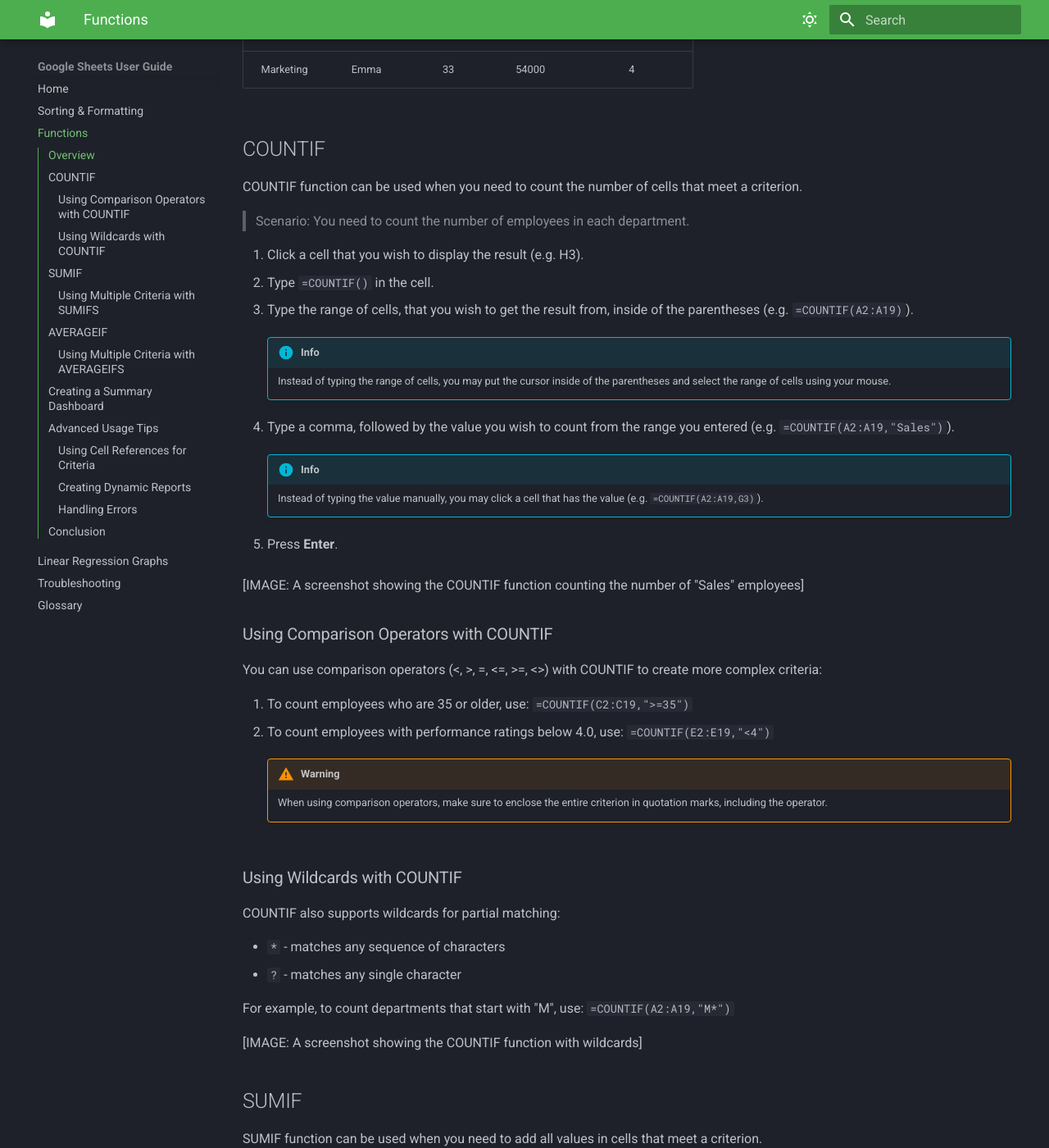
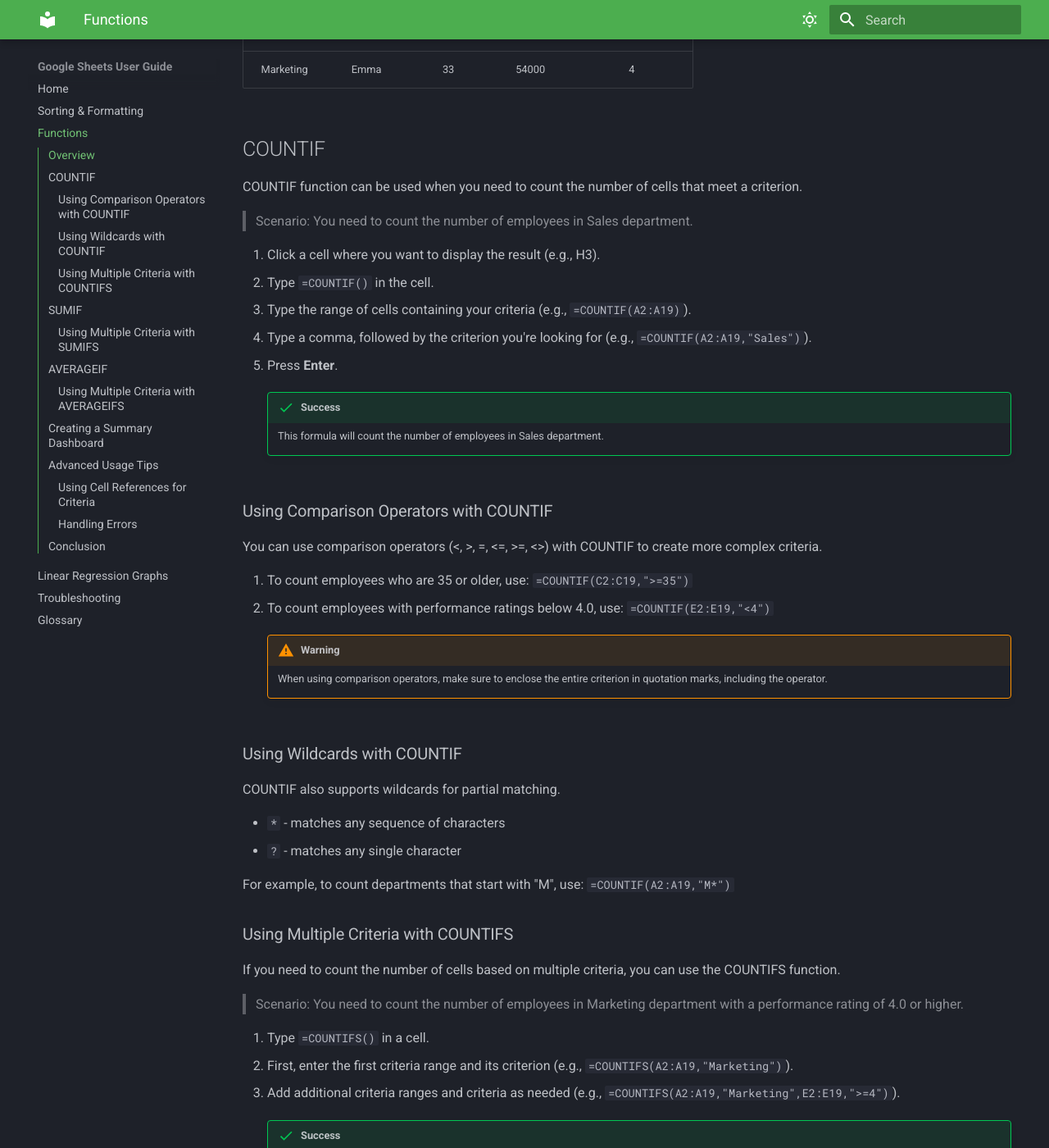
Before and after one commit to Hazel-Jeong-dev/COMM2216_UserGuide_Aibyn_Hazel, an MkDocs documentation site: the page built from docs/Functions.md, in a window 1280 px wide and 1400 px high, scrolled down 1147 px. Shown: the whole window at 82% size. Built offline with MkDocs 1.6.1 and Material for MkDocs 9.7.7, drawn with Linux system fonts in a browser that asks for light colours; some of the changed text lies outside the part shown.

Commit message:
Update Functions page

```diff
--- a/docs/Functions.md
+++ b/docs/Functions.md
@@ -27,26 +27,19 @@ In this section, we will provide a step-by-step guide for you to use these three
 
 ## COUNTIF
 COUNTIF function can be used when you need to count the number of cells that meet a criterion.
- > Scenario: You need to count the number of employees in each department.
+ > Scenario: You need to count the number of employees in Sales department.
 
-1. Click a cell that you wish to display the result (e.g. H3).
+1. Click a cell where you want to display the result (e.g., H3).
 2. Type `=COUNTIF()` in the cell.
-3. Type the range of cells, that you wish to get the result from, inside of the parentheses (e.g. `=COUNTIF(A2:A19)`).
-
-    !!! info "Info"
-        Instead of typing the range of cells, you may put the cursor inside of the parentheses and select the range of cells using your mouse.
-
-4. Type a comma, followed by the value you wish to count from the range you entered (e.g. `=COUNTIF(A2:A19,"Sales")`).
-
-    !!! info "Info"
-        Instead of typing the value manually, you may click a cell that has the value (e.g. `=COUNTIF(A2:A19,G3)`).
-
+3. Type the range of cells containing your criteria (e.g., `=COUNTIF(A2:A19)`).
+4. Type a comma, followed by the criterion you're looking for (e.g., `=COUNTIF(A2:A19,"Sales")`).
 5. Press **Enter**.
 
-[IMAGE: A screenshot showing the COUNTIF function counting the number of "Sales" employees]
+    !!! success "Success"
+        This formula will count the number of employees in Sales department.
 
 ### Using Comparison Operators with COUNTIF
-You can use comparison operators (<, >, =, <=, >=, <>) with COUNTIF to create more complex criteria:
+You can use comparison operators (<, >, =, <=, >=, <>) with COUNTIF to create more complex criteria.
 
 1. To count employees who are 35 or older, use: `=COUNTIF(C2:C19,">=35")`
 2. To count employees with performance ratings below 4.0, use: `=COUNTIF(E2:E19,"<4")`
@@ -55,72 +48,88 @@ You can use comparison operators (<, >, =, <=, >=, <>) with COUNTIF to create mo
         When using comparison operators, make sure to enclose the entire criterion in quotation marks, including the operator.
 
 ### Using Wildcards with COUNTIF
-COUNTIF also supports wildcards for partial matching:
+COUNTIF also supports wildcards for partial matching.
 
 * `*` - matches any sequence of characters
 * `?` - matches any single character
 
 For example, to count departments that start with "M", use: `=COUNTIF(A2:A19,"M*")`
 
-[IMAGE: A screenshot showing the COUNTIF function with wildcards]
+### Using Multiple Criteria with COUNTIFS
+If you need to count the number of cells based on multiple criteria, you can use the COUNTIFS function.
+ > Scenario: You need to count the number of employees in Marketing department with a performance rating of 4.0 or higher.
+
+1. Type `=COUNTIFS()` in a cell.
+2. First, enter the first criteria range and its criterion (e.g., `=COUNTIFS(A2:A19,"Marketing")`).
+3. Add additional criteria ranges and criteria as needed (e.g., `=COUNTIFS(A2:A19,"Marketing",E2:E19,">=4")`).
+
+    !!! success "Success"
+        This formula will count the number of Marketing employees with a performance rating of 4.0 or higher.
+
 
 ## SUMIF
 SUMIF function can be used when you need to add all values in cells that meet a criterion.
 
- > Scenario: You need to calculate the total salary for each department.
+ > Scenario: You need to calculate the total salary of Sales department.
 
 1. Click a cell where you want to display the result (e.g., H4).
 2. Type `=SUMIF()` in the cell.
 3. Type the range of cells containing your criteria (e.g., `=SUMIF(A2:A19)`).
-4. Type a comma, followed by the criterion you're looking for (e.g., `=SUMIF(A2:A19,"Sales"`).
+4. Type a comma, followed by the criterion you're looking for (e.g., `=SUMIF(A2:A19,"Sales")`).
 5. Type another comma, followed by the range of cells containing the values you want to sum (e.g., `=SUMIF(A2:A19,"Sales",D2:D19)`).
 
-    !!! info "Info"
+    !!! warning "Warning"
         The sum range must be the same size as the criteria range. If they are in different columns, make sure they have the same number of rows.
 
 6. Press **Enter**.
 
-[IMAGE: A screenshot showing the SUMIF function calculating total salary for the Sales department]
+    !!! success "Success"
+        This formula will sum the salaries of all employees in Sales department.
 
 ### Using Multiple Criteria with SUMIFS
-If you need to sum values based on multiple criteria, you can use the SUMIFS function:
+If you need to sum values based on multiple criteria, you can use the SUMIFS function.
+
+ > Scenario: You need to calculate the total salary of Sales employees who are over 30 years old.
 
 1. Type `=SUMIFS()` in a cell.
-2. First, enter the sum range (e.g., `=SUMIFS(D2:D19)`).
+2. First, enter the sum range, the range of cells containing the values you want to sum (e.g., `=SUMIFS(D2:D19)`).
 3. Then enter the first criteria range and its criterion (e.g., `=SUMIFS(D2:D19,A2:A19,"Sales"`).
 4. Add additional criteria ranges and criteria as needed (e.g., `=SUMIFS(D2:D19,A2:A19,"Sales",C2:C19,">30")`).
 
     !!! success "Success"
         This formula will sum the salaries of all Sales employees who are over 30 years old.
 
-[IMAGE: A screenshot showing the SUMIFS function with multiple criteria]
-
 ## AVERAGEIF
 AVERAGEIF function can be used when you need to calculate the average of values in cells that meet a criterion.
 
- > Scenario: You need to find the average performance rating for each department.
+ > Scenario: You need to find the average performance rating of IT department.
 
 1. Click a cell where you want to display the result (e.g., H5).
 2. Type `=AVERAGEIF()` in the cell.
 3. Type the range of cells containing your criteria (e.g., `=AVERAGEIF(A2:A19)`).
 4. Type a comma, followed by the criterion you're looking for (e.g., `=AVERAGEIF(A2:A19,"IT"`).
 5. Type another comma, followed by the range of cells containing the values you want to average (e.g., `=AVERAGEIF(A2:A19,"IT",E2:E19)`).
+
+    !!! warning "Warning"
+        The average range must be the same size as the criteria range. If they are in different columns, make sure they have the same number of rows.
+
 6. Press **Enter**.
 
-[IMAGE: A screenshot showing the AVERAGEIF function calculating average performance rating for the IT department]
+    !!! success "Success"
+        This formula will calculate the average performance rating of IT employees.
 
 ### Using Multiple Criteria with AVERAGEIFS
-Similar to SUMIFS, you can use AVERAGEIFS to calculate averages based on multiple criteria:
+If you need to calculate averages based on multiple criteria, you can use the AVERAGEIFS function.
+
+ > Scenario: You need to find the average salary of Marketing employees with a performance rating of 4.0 or higher.
 
 1. Type `=AVERAGEIFS()` in a cell.
-2. First, enter the average range (e.g., `=AVERAGEIFS(D2:D19)`).
+2. First, enter the average range, the range of cells containing the values you want to average (e.g., `=AVERAGEIFS(D2:D19)`).
 3. Then enter the first criteria range and its criterion (e.g., `=AVERAGEIFS(D2:D19,A2:A19,"Marketing"`).
 4. Add additional criteria ranges and criteria as needed (e.g., `=AVERAGEIFS(D2:D19,A2:A19,"Marketing",E2:E19,">=4")`).
 
-    !!! info "Info"
+    !!! success "Success"
         This formula will calculate the average salary of Marketing employees with a performance rating of 4.0 or higher.
-
-[IMAGE: A screenshot showing the AVERAGEIFS function with multiple criteria]
 
 ## Creating a Summary Dashboard
 You can combine these functions to create a powerful summary dashboard for your data:
@@ -140,7 +149,6 @@ Example:
 |     IT     |        4       |    255000    |       4.65      |    63750   |
 |     HR     |        4       |    194000    |       3.95      |    48500   |
 
-[IMAGE: A screenshot showing a complete summary dashboard using all three functions]
 
 ## Advanced Usage Tips
 
@@ -148,27 +156,18 @@ Example:
 Instead of typing criteria directly into your formulas, you can reference cells containing your criteria:
 
 1. Type your criterion in a cell (e.g., type "Sales" in cell G3).
-2. In your formula, reference that cell instead of typing the criterion (e.g., `=COUNTIF(A2:A19,G3)`).
+2. In your formula, reference that cell instead of typing the criterion (e.g., `=COUNTIF(A2:A19,G3)` instead of `=COUNTIF(A2:A19,"Sales")`).
 
 This approach makes it easy to change criteria without editing formulas.
 
-### Creating Dynamic Reports
-You can create dropdown lists to make your reports interactive:
-
-1. Create a dropdown list with department names using **Data** > **Data validation**.
-2. Use cell references in your formulas to reference the selected department.
-3. As users change the selection in the dropdown, your formulas will automatically update.
-
-[IMAGE: A screenshot showing a dynamic report with dropdown selection]
-
 ### Handling Errors
-When using these functions, you might encounter errors:
+When using these functions, you might encounter the following errors.
 
 * `#DIV/0!` - Occurs when dividing by zero (e.g., when no records match your criteria)
 * `#VALUE!` - Occurs when using incorrect data types
 * `#N/A` - Occurs when a reference is not available
 
-To handle these errors, you can use the IFERROR function:
+To handle these errors, you can use the IFERROR function like the example below.
 
 `=IFERROR(AVERAGEIF(A2:A19,"Finance",E2:E19),"No Finance Department")`
 
@@ -182,6 +181,6 @@ By the end of this section, you will have successfully learned the following:
 - [x] How to use SUMIF to sum values based on criteria
 - [x] How to use AVERAGEIF to calculate averages based on criteria
 - [x] How to create summary dashboards using these functions
-- [x] How to handle errors and create dynamic reports
+- [x] How to handle errors
 
 These conditional functions are essential tools for data analysis in Google Sheets. They allow you to quickly extract meaningful insights from your data without the need for complex formulas or programming. By mastering these functions, you'll be able to analyze data more efficiently and make better-informed decisions.
```
